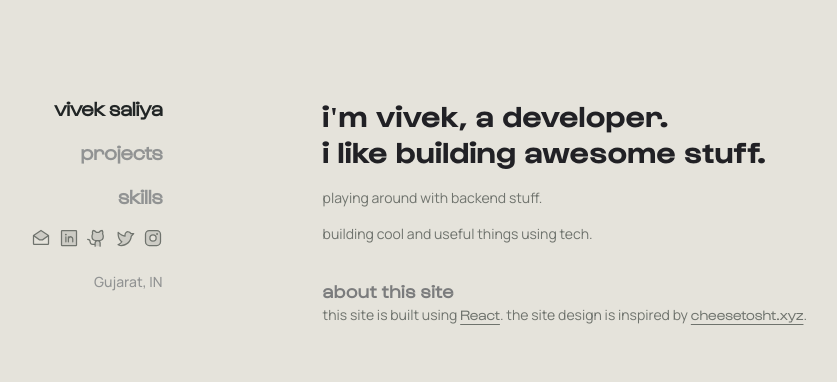
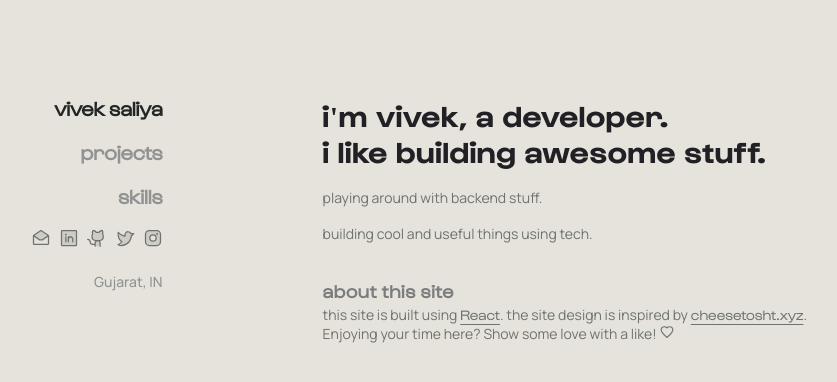
Before and after one commit to saliyavivek/portfolio, a React (Vite) app: page / in a window 1280 px wide. Shown: the top 382 px of the page, without its empty margins (187-1024 px from the left). Built offline with nearby package versions, Linux system fonts and the light colour scheme; the HTML template or start-up script is replaced by a standard one.

Commit message:
add feat: visitor's like

```diff
--- a/src/pages/Home/Home.css
+++ b/src/pages/Home/Home.css
@@ -48,6 +48,20 @@
     text-decoration: underline;
 }
 
+.para-likes {
+    user-select: text;
+}
+
+.para-likes button {
+    font-size: 14px;
+    border: none;
+    outline: none;
+    color: inherit;
+    margin-left: 3px;
+    background-color: transparent;
+    cursor: pointer;
+}
+
 @media (max-width: 800px) {
     .home {
         margin-top: -140px;
--- a/src/pages/Home/Home.jsx
+++ b/src/pages/Home/Home.jsx
@@ -1,7 +1,12 @@
-import React from "react";
+import React, { useState } from "react";
 import "./Home.css";
 
 const Home = () => {
+  const [liked, setLiked] = useState(false);
+  function handleLike() {
+    setLiked(!liked);
+  }
+
   return (
     <div className="home">
       <div className="home__contents">
@@ -25,6 +30,33 @@ const Home = () => {
             </a>
             .
           </p>
+          <p className="para-likes">
+            Enjoying your time here? Show some love with a like!
+            {/* Drop a like to let me know you're vibing in here! */}
+            {/* Enjoying your visit? Show your support by liking this page{" "} */}
+            <button
+              onClick={() => {
+                handleLike();
+              }}
+            >
+              <svg
+                xmlns="http://www.w3.org/2000/svg"
+                aria-hidden="true"
+                role="img"
+                className="social-icon iconify iconify--ph"
+                width="1em"
+                height="1em"
+                viewBox="0 0 24 24"
+                fill={liked ? "#6F736D" : "none"}
+                stroke="currentColor"
+                strokeWidth="2"
+                strokeLinecap="round"
+                strokeLinejoin="round"
+              >
+                <path d="M12 21.35l-1.45-1.32C5.4 15.36 2 12.28 2 8.5 2 5.42 4.42 3 7.5 3c1.74 0 3.41.81 4.5 2.09C13.09 3.81 14.76 3 16.5 3 19.58 3 22 5.42 22 8.5c0 3.78-3.4 6.86-8.55 11.54L12 21.35z"></path>
+              </svg>
+            </button>
+          </p>
         </div>
       </div>
     </div>
```
